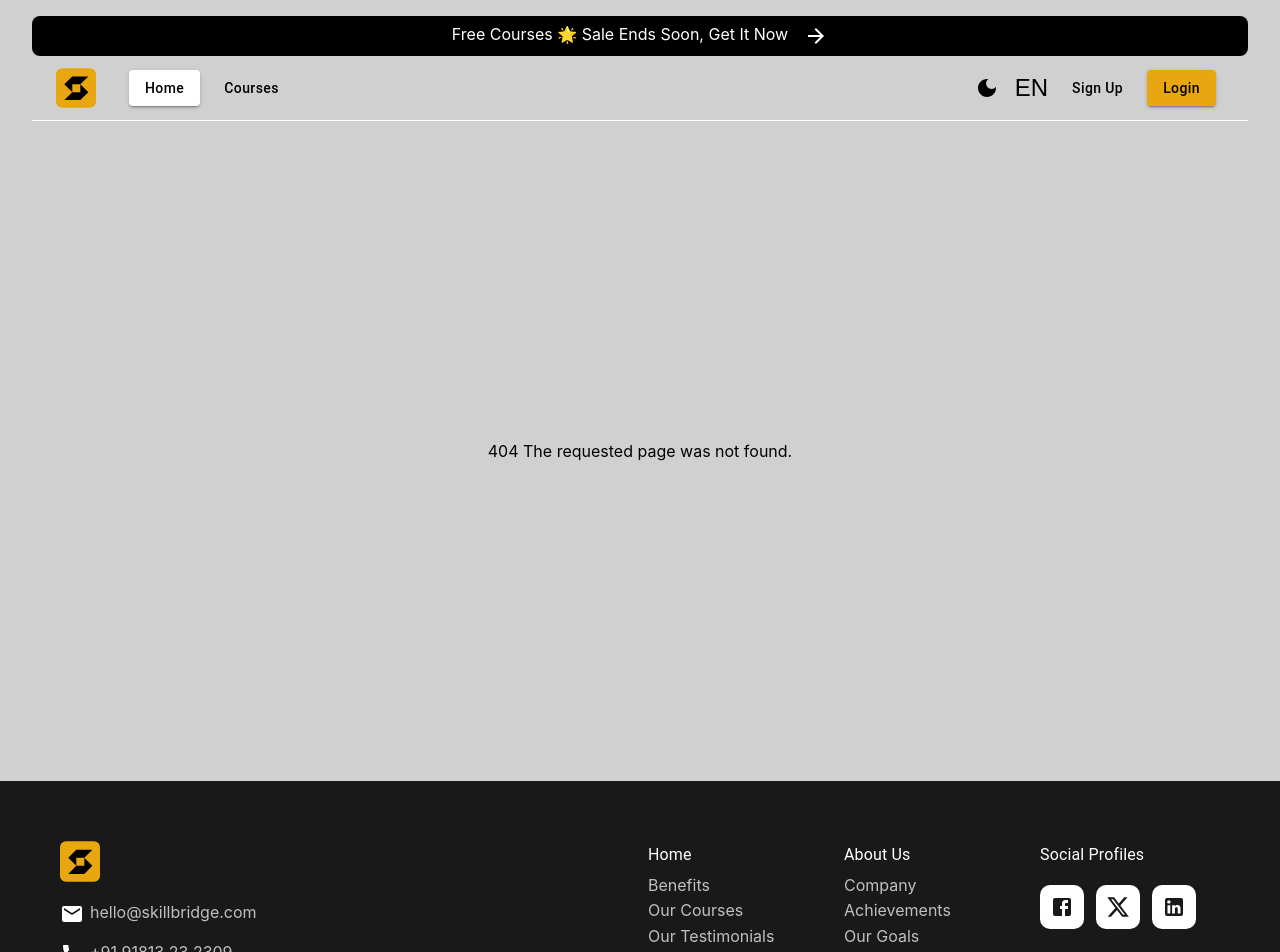
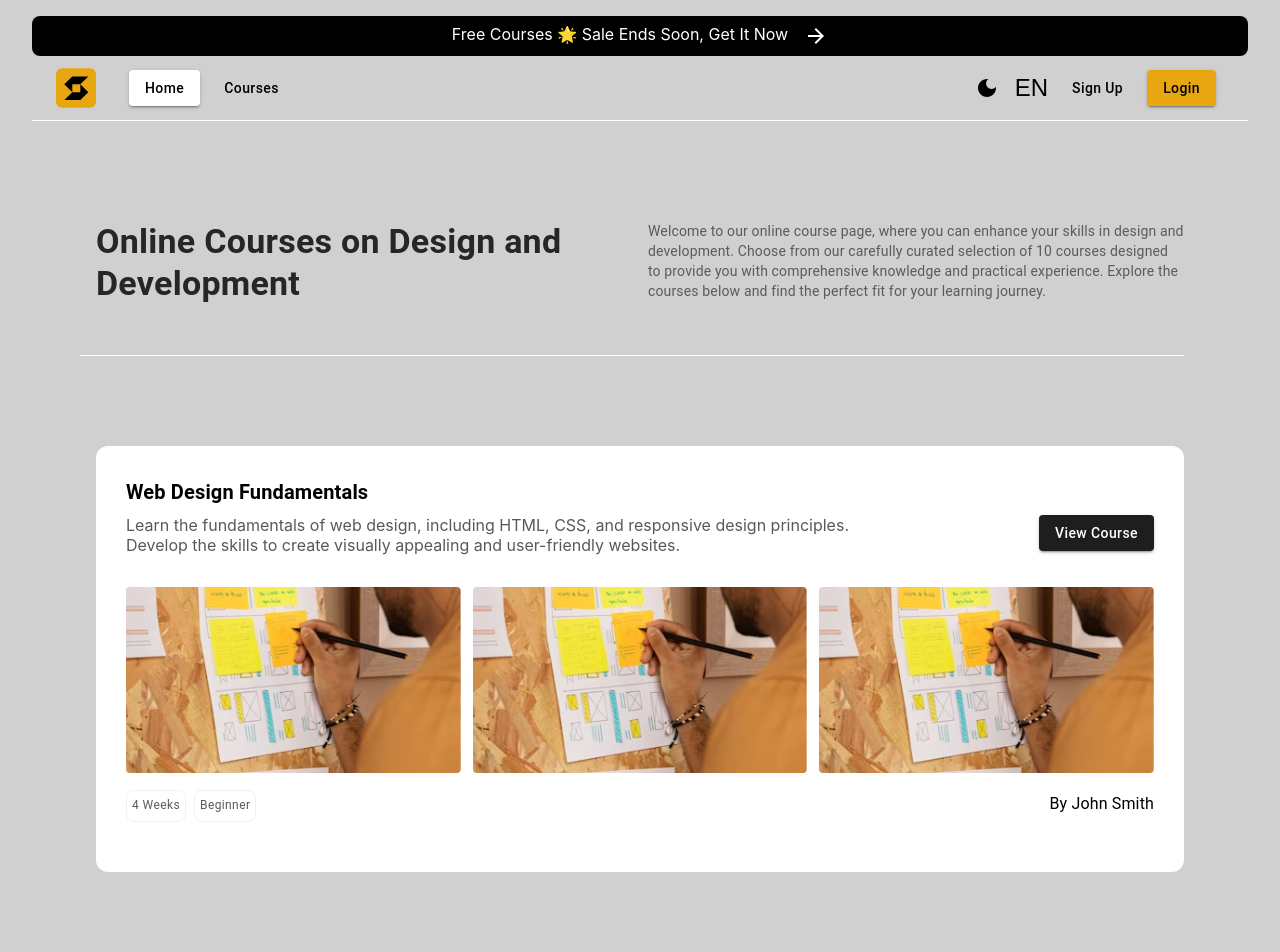
Before and after one commit to yousefkhalaf0/Skillbridge, a React (Create React App) app: page /courses in a window 1280 px wide. Shown: the top 952 px of the page. Built offline with nearby package versions, Linux system fonts and the light colour scheme.

Commit message:
feat: implement CoursePage with hero section and scroll-to-top button; update favicon and styles

```diff
--- a/public/index.html
+++ b/public/index.html
@@ -3,7 +3,7 @@
 
 <head>
   <meta charset="utf-8" />
-  <link rel="icon" href="%PUBLIC_URL%/favicon.ico" />
+  <link rel="icon" href="%PUBLIC_URL%/favicon.svg" />
   <meta name="viewport" content="width=device-width, initial-scale=1" />
   <meta name="theme-color" content="#000000" />
   <meta name="description" content="Web site created using create-react-app" />
--- a/src/App.js
+++ b/src/App.js
@@ -5,6 +5,7 @@ import { useEffect } from 'react';
 import { ResponsiveAppBar, Footer } from '../src/utilities/subComponentsLinks.js';
 import NotFound from './pages/notFoundPage/notFoundPage';
 import Home from '../src/pages/homePage/homePage';
+import CoursePage from '../src/pages/coursePage.jsx';
 
 
 function App() {
@@ -23,6 +24,7 @@ function App() {
         <ResponsiveAppBar />
         <Routes>
           <Route path="/" element={<Home />} />
+          <Route path="/courses" element={<CoursePage />} />
 
           <Route path="*" element={<NotFound />} />
         </Routes>
--- /dev/null
+++ b/src/pages/coursePage.jsx
@@ -0,0 +1,45 @@
+import React, { useEffect } from 'react'
+import { useDispatch, useSelector } from 'react-redux';
+import { useNavigate } from 'react-router-dom';
+import { setShowScroll } from '../utilities/redux/store.jsx';
+import {
+    Box, Button, KeyboardArrowUpIcon
+} from '../utilities/muiComponents.js';
+import { HeroComponent, LargeCourseCard } from '../utilities/subComponentsLinks.js';
+import './pagesStyle/coursePage.css';
+
+export default function CoursePage() {
+    const theme = useSelector((state) => state.themeReducer);
+    const showScroll = useSelector((state) => state.scrollReducer.showScroll);
+    const dispatch = useDispatch();
+    const navigate = useNavigate();
+
+    const checkScrollTop = () => {
+        const shouldShow = window.pageYOffset > 400;
+        if (shouldShow !== showScroll) {
+            dispatch(setShowScroll(shouldShow));
+        }
+    };
+    useEffect(() => {
+        window.addEventListener('scroll', checkScrollTop);
+        return () => window.removeEventListener('scroll', checkScrollTop);
+    }, [showScroll, dispatch]);
+    const scrollTop = () => {
+        window.scrollTo({ top: 0, behavior: 'smooth' });
+    };
+
+    return (
+        <Box className='coursePageContainer' sx={{ width: { xs: '95%', md: '90%', lg: '85%' } }}>
+            <HeroComponent />
+            <LargeCourseCard />
+
+            {showScroll && (
+                <Button
+                    onClick={scrollTop}
+                    className='coursePageScrollBtn'>
+                    <KeyboardArrowUpIcon />
+                </Button>
+            )}
+        </Box>
+    );
+}
--- a/src/pages/homePage/homePage.jsx
+++ b/src/pages/homePage/homePage.jsx
@@ -10,6 +10,7 @@ import '../homePage/homePage.css';
 import linesIcon from '../../assets/icons/abstractLines.svg'
 import homeHeaderImg from '../../assets/images/homeHeaderImg.svg'
 
+
 export default function HomePage() {
     const theme = useSelector((state) => state.themeReducer);
     const showScroll = useSelector((state) => state.scrollReducer.showScroll);
@@ -19,25 +20,24 @@ export default function HomePage() {
     const navigate = useNavigate();
     const coursesRef = useRef(null);
 
-
     const checkScrollTop = () => {
         const shouldShow = window.pageYOffset > 400;
         if (shouldShow !== showScroll) {
             dispatch(setShowScroll(shouldShow));
         }
     };
-
     useEffect(() => {
         window.addEventListener('scroll', checkScrollTop);
         return () => window.removeEventListener('scroll', checkScrollTop);
     }, [showScroll, dispatch]);
-
     const scrollTop = () => {
         window.scrollTo({ top: 0, behavior: 'smooth' });
     };
 
     return (
         <main className='homePageContainer'>
+
+            {/* hero section */}
             <Typography
                 gutterBottom
                 className='headerBox'
--- /dev/null
+++ b/src/pages/pagesStyle/coursePage.css
@@ -0,0 +1,28 @@
+.disableSelecting {
+    -webkit-user-select: none;
+    user-select: none;
+}
+
+.coursePageScrollBtn {
+    position: fixed !important;
+    bottom: 20px;
+    right: 20px;
+    z-index: 1000;
+    border-radius: 50% !important;
+    min-width: 50px !important;
+    height: 50px;
+    background-color: #E8A710 !important;
+    color: white !important;
+    box-shadow: 0px 4px 10px rgba(0, 0, 0, 0.1);
+}
+
+.coursePageScrollBtn:hover {
+    background-color: #d18f0d !important;
+}
+
+.coursePageContainer {
+    margin-top: 100px;
+    margin-bottom: 100px;
+    margin-left: auto;
+    margin-right: auto;
+}
--- /dev/null
+++ b/src/utilities/subComponents/CoursePageComponents/componentsStyle/heroComponent.css
@@ -0,0 +1,4 @@
+.heroComponentContainer {
+    padding-bottom: 50px;
+    border-bottom: 1px solid white;
+}
--- /dev/null
+++ b/src/utilities/subComponents/CoursePageComponents/componentsStyle/largeCourseCard.css
@@ -0,0 +1,65 @@
+.lightLargeCourseCardContainer {
+    margin-top: 90px;
+    margin-bottom: 40;
+    background-color: white !important;
+    padding: 30px;
+    border-radius: 12px;
+}
+
+.darkLargeCourseCardContainer {
+    margin-top: 90px;
+    margin-bottom: 40;
+    background-color: #D0D0D0 !important;
+    padding: 30px;
+    border-radius: 12px;
+}
+
+.lightCourseTitle {
+    color: black !important;
+    font-weight: bold !important;
+}
+
+.darkCourseTitle {
+    color: #262626 !important;
+    font-weight: bold !important;
+}
+
+.courseDiscreption {
+    color: #59595A !important;
+}
+
+.viewCourseBtn {
+    background-color: #1E1E1E !important;
+    color: white !important;
+    border-radius: 8px;
+}
+
+
+.largeCourseCardRow {
+    margin-top: 1px !important;
+    margin-bottom: 20px !important;
+}
+
+.lightLargeWeeksLevelBox {
+    background-color: white;
+    border-radius: 8px;
+    border: 1px solid #F1F1F3;
+    color: #5A5A5A;
+    padding: 5px;
+}
+
+.darkLargeWeeksLevelBox {
+    background-color: #656567;
+    border-radius: 8px;
+    border: 1px solid #656567;
+    color: #CACACA;
+    padding: 5px;
+}
+
+.lightLargeVendor {
+    color: black;
+}
+
+.darkLargeVendor {
+    color: #656567;
+}
--- /dev/null
+++ b/src/utilities/subComponents/CoursePageComponents/heroComponent.jsx
@@ -0,0 +1,33 @@
+import React from 'react'
+import { useSelector } from 'react-redux';
+import {
+    Grid, Typography
+} from '../../muiComponents.js';
+import './componentsStyle/heroComponent.css';
+
+
+export default function HeroComponent() {
+    const theme = useSelector((state) => state.themeReducer);
+
+    return (
+        <Grid className={`heroComponentContainer`} container spacing={2} >
+            <Grid item md={6}>
+                <Typography variant='h4'
+                    sx={{
+                        color: theme === 'dark' ? 'white' : '#262626',
+                        fontWeight: 'bold'
+                    }} >
+                    Online Courses on Design and Development
+                </Typography>
+            </Grid>
+            <Grid item md={6}>
+                <Typography variant='body2'
+                    sx={{
+                        color: theme === 'dark' ? '#CFCFD0 ' : '#5B5B5C',
+                    }} >
+                    Welcome to our online course page, where you can enhance your skills in design and development. Choose from our carefully curated selection of 10 courses designed to provide you with comprehensive knowledge and practical experience. Explore the courses below and find the perfect fit for your learning journey.
+                </Typography>
+            </Grid>
+        </Grid>
+    );
+}
--- /dev/null
+++ b/src/utilities/subComponents/CoursePageComponents/largeCourseCard.jsx
@@ -0,0 +1,82 @@
+import React from 'react'
+import { useSelector } from 'react-redux';
+import {
+    Box,
+    Grid, Typography, Button
+} from '../../muiComponents.js';
+import './componentsStyle/largeCourseCard.css';
+import courseImg from '../../../assets/images/course1_img.svg';
+
+
+export default function LargeCourseCard() {
+    const theme = useSelector((state) => state.themeReducer);
+
+    return (
+        <Box className={`${theme}LargeCourseCardContainer`}>
+            <Typography className={`${theme}CourseTitle`} variant='h6' gutterBottom>
+                Web Design Fundamentals
+            </Typography>
+            <Grid mb={4} container spacing={2} >
+                <Grid className={`courseDiscreption`} item sm={9} xs={12}>
+                    Learn the fundamentals of web design, including HTML, CSS, and responsive design principles. Develop the skills to create visually appealing and user-friendly websites.
+                </Grid>
+                <Grid item sm={3} xs={12}>
+                    <Box sx={{ textAlign: { xs: 'left', sm: 'right' } }}>
+                        <Button
+                            className={`viewCourseBtn`}
+                            variant="contained"
+                            sx={{ textTransform: 'none' }}>
+                            View Course
+                        </Button>
+                    </Box>
+                </Grid>
+            </Grid>
+            <Grid container spacing={2} sx={{ display: 'flex', flexWrap: 'wrap' }}>
+                <Grid item xs={12} sx={{ display: 'flex' }}>
+                    <Box sx={{ display: 'flex', flexDirection: 'column', flexGrow: 1 }}>
+                        <Grid container spacing={1.5} >
+                            <Grid item xs={4} sx={{ display: 'flex', justifyContent: 'center' }}>
+                                <Box
+                                    component="img"
+                                    src={courseImg}
+                                    alt="courseImg"
+                                    sx={{ width: '100%', height: 'auto', objectFit: 'contain' }} />
+                            </Grid>
+                            <Grid item xs={4} sx={{ display: 'flex', justifyContent: 'center' }}>
+                                <Box
+                                    component="img"
+                                    src={courseImg}
+                                    alt="courseImg"
+                                    sx={{ width: '100%', height: 'auto', objectFit: 'contain' }} />
+                            </Grid>
+                            <Grid item xs={4} sx={{ display: 'flex', justifyContent: 'center' }}>
+                                <Box
+                                    component="img"
+                                    src={courseImg}
+                                    alt="courseImg"
+                                    sx={{ width: '100%', height: 'auto', objectFit: 'contain' }} />
+                            </Grid>
+                        </Grid>
+
+                        <Grid className={`largeCourseCardRow`} container spacing={2} >
+                            <Grid item xs={12} sm={6} sx={{ display: 'flex' }}>
+                                <Typography className={`${theme}LargeWeeksLevelBox`} variant='caption' sx={{ marginRight: 1 }}>
+                                    4 Weeks
+                                </Typography>
+                                <Typography className={`${theme}LargeWeeksLevelBox`} variant='caption'>
+                                    Beginner
+                                </Typography>
+                            </Grid>
+                            <Grid item xs={12} sm={6} sx={{ textAlign: { xs: 'left', sm: 'right' } }}>
+                                <Typography className={`${theme}LargeVendor`} variant='subtitle1'>
+                                    By John Smith
+                                </Typography>
+                            </Grid>
+                        </Grid>
+
+                    </Box>
+                </Grid>
+            </Grid>
+        </Box>
+    );
+}
--- a/src/utilities/subComponentsLinks.js
+++ b/src/utilities/subComponentsLinks.js
@@ -4,3 +4,5 @@ export { default as ComercialBox } from '../utilities/subComponents/comercialBox
 export { default as BenefitsCard } from '../utilities/subComponents/benefitsCard/benefitsCard.jsx';
 export { default as SmallCourseCard } from '../utilities/subComponents/smallCourseCard/smallCourseCard.jsx';
 export { default as TestimonialsCard } from '../utilities/subComponents/testimonialsCard/testimonialsCard.jsx';
+export { default as HeroComponent } from '../utilities/subComponents/CoursePageComponents/heroComponent.jsx';
+export { default as LargeCourseCard } from '../utilities/subComponents/CoursePageComponents/largeCourseCard.jsx';
```
Also changed, not shown: public/favicon.svg (added), 1 other file (tests, documents, lock files or other folders).
